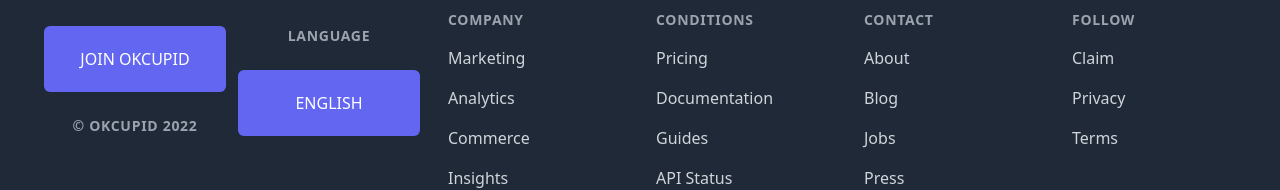
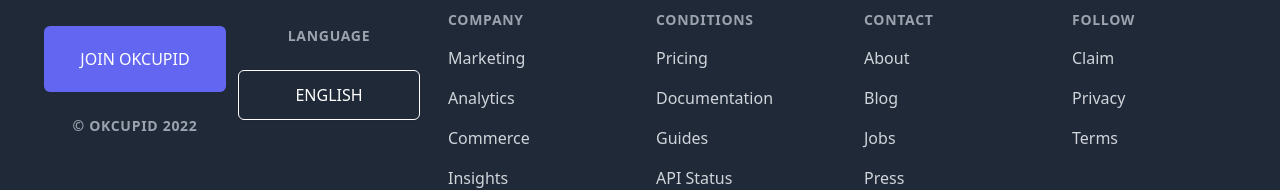
Before and after one commit to sumiliholden/ok-cupid-replication, a Nuxt app: page / in a window 1280 px wide. Shown: the part 749-939 px from the top of the page. Built offline with nearby package versions, Linux system fonts and the light colour scheme.

Commit message:
button footer

```diff
--- a/components/Footer.vue
+++ b/components/Footer.vue
@@ -33,7 +33,7 @@
               <br />
               <button
                 type="submit"
-                class="w-full bg-indigo-500 border border-transparent rounded-md py-5 px-4 flex items-center justify-center text-base font-medium text-white hover:bg-indigo-600 focus:outline-none focus:ring-2 focus:ring-offset-2 focus:ring-offset-gray-800 focus:ring-indigo-500"
+                class="w-full justify-center inline-flex items-center px-6 py-3 border border-white shadow-sm text-base font-medium rounded-md text-white bg-transparent hover:text-gray-500 focus:outline-none focus:ring-2 focus:ring-offset-2 focus:ring-indigo-500"
               >
                 ENGLISH
               </button>
```
